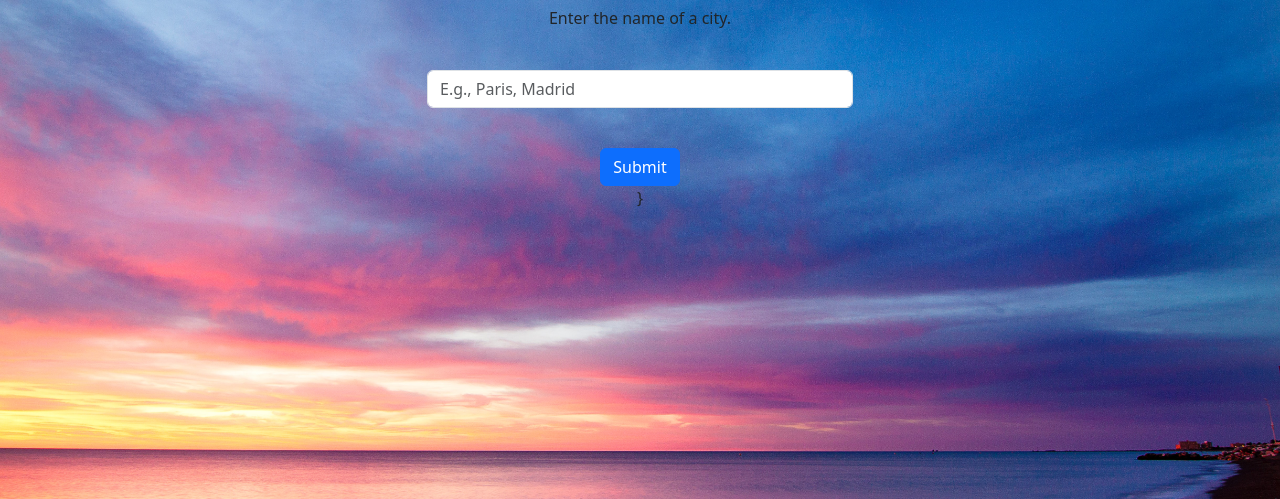
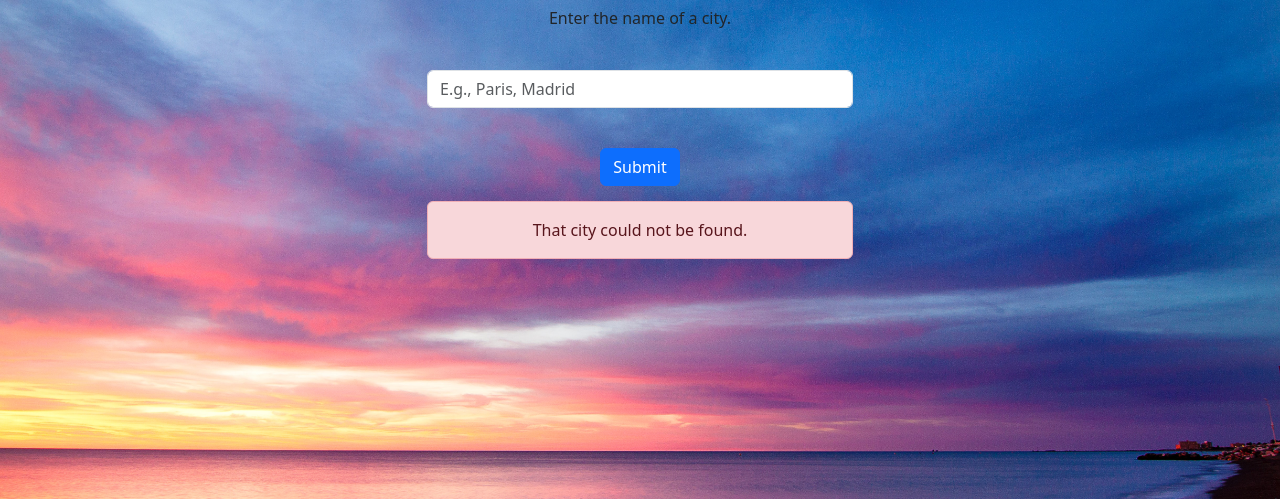
Before and after one commit to michael-kestler/php-weather-forecast, a PHP site: page / in a window 1280 px wide. Shown: the part 150-649 px from the top of the page. Run offline with PHP 8.4, Linux system fonts and the light colour scheme; data that the repository does not hold is empty.

Commit message:
added success and error alerts inside the html

```diff
--- a/index.php
+++ b/index.php
@@ -88,14 +88,27 @@ if(array_key_exists('city', $GET)){
             <form>
                 <fieldset class="form-group">
                     <label for="city">Enter the name of a city.</label>
-                    <input type="text" class="form-control" id="city" name="city" placeholder="E.g., Paris, Madrid">
+                    <input type="text" class="form-control" id="city" name="city" placeholder="E.g., Paris, Madrid"
+                    value = "<?php
+                        if(array_key_exists('city', $_GET)){
+                            echo $_GET['city'];
+                        }
+                    ?>">
                 </fieldset>
                 <button type="submit" id="submit" class="btn btn-primary">Submit</button>
             </form>
 
+            <div id="weather">
+                <?php
+                    if($weather){
+                        echo '<div class="alert alert-success" role="alert">' . $weather . '</div>';
+                    }
+                    else if($error){
+                        echo '<div class="alert alert-danger" role="alert">' . $error . '</div>';
 
-            }
-
+                    }
+                ?>
+        </div>
     </div> <!-- end of container class div -->
 
     <script src="https://code.jquery.com/jquery-3.6.0.min.js"></script>
```
